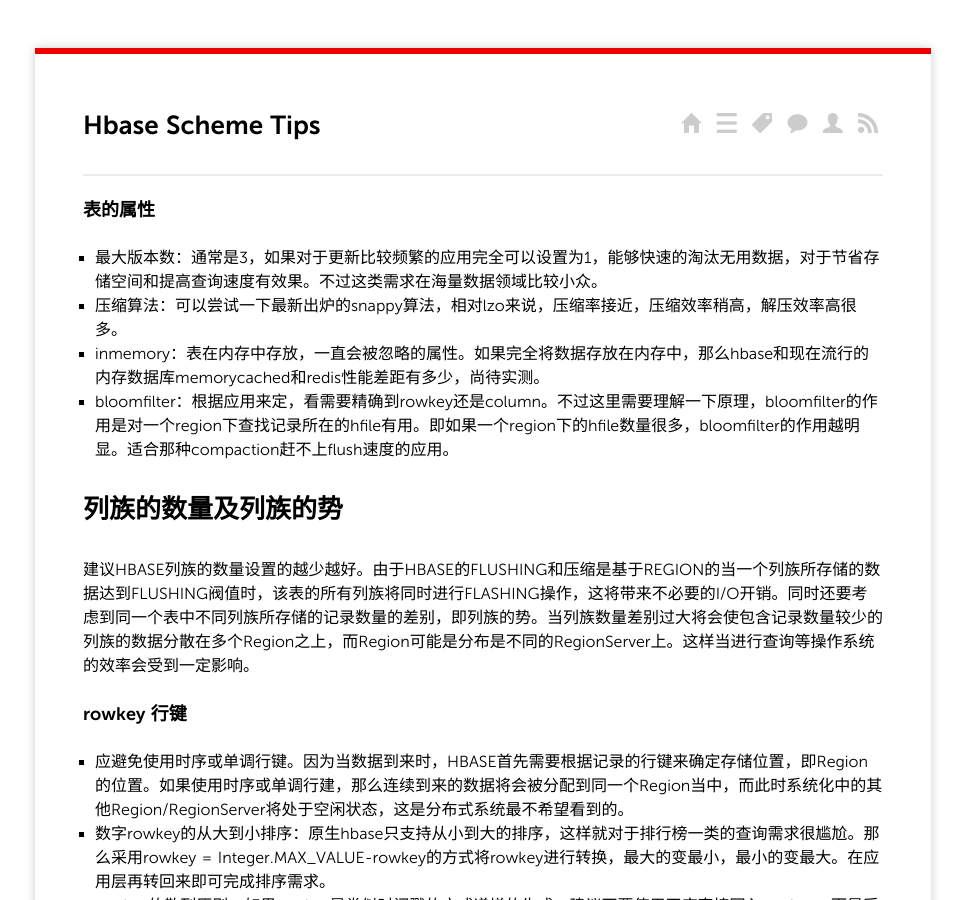
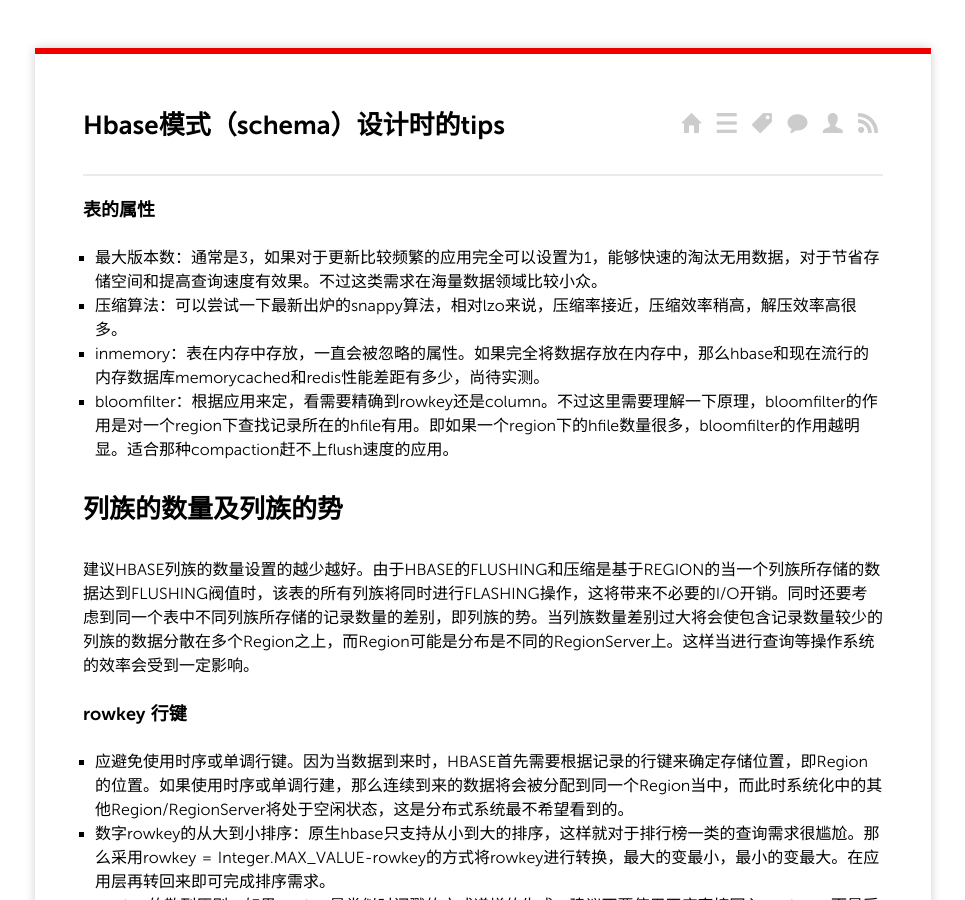
Before and after one commit to vincentzhwg/vincentzhwg.github.io, a Jekyll site: the page built from _posts/2014/2014-07-30-hbase-scheme-tips.md, in a window 1280 px wide and 900 px high. Shown: the whole window, without its empty margins (157-1122 px from the left). Built offline with Jekyll 4.4.1, drawn with Linux system fonts in a browser that asks for light colours; comment, search, counter and statistics services are not loaded.

Commit message:
Published with https://stackedit.io/

```diff
--- a/_posts/2014/2014-07-30-hbase-scheme-tips.md
+++ b/_posts/2014/2014-07-30-hbase-scheme-tips.md
@@ -1,3 +1,12 @@
+---
+title: Hbase模式（schema）设计时的tips
+date: 2014-07-30 16:00:00 +0800
+categories:
+- bigdata
+tags:
+- hbase
+---
+
 ### 表的属性
 
 - 最大版本数：通常是3，如果对于更新比较频繁的应用完全可以设置为1，能够快速的淘汰无用数据，对于节省存储空间和提高查询速度有效果。不过这类需求在海量数据领域比较小众。
```
